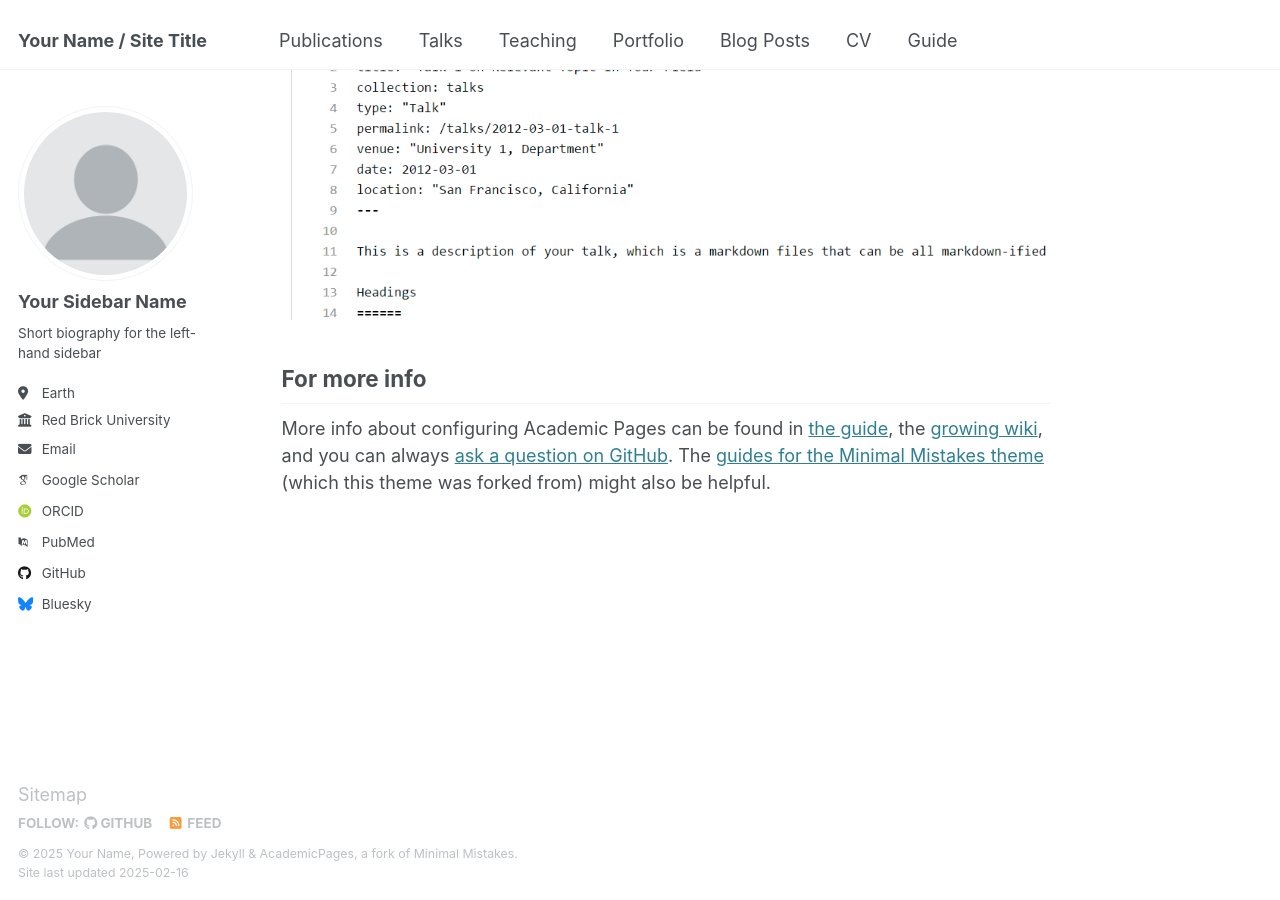
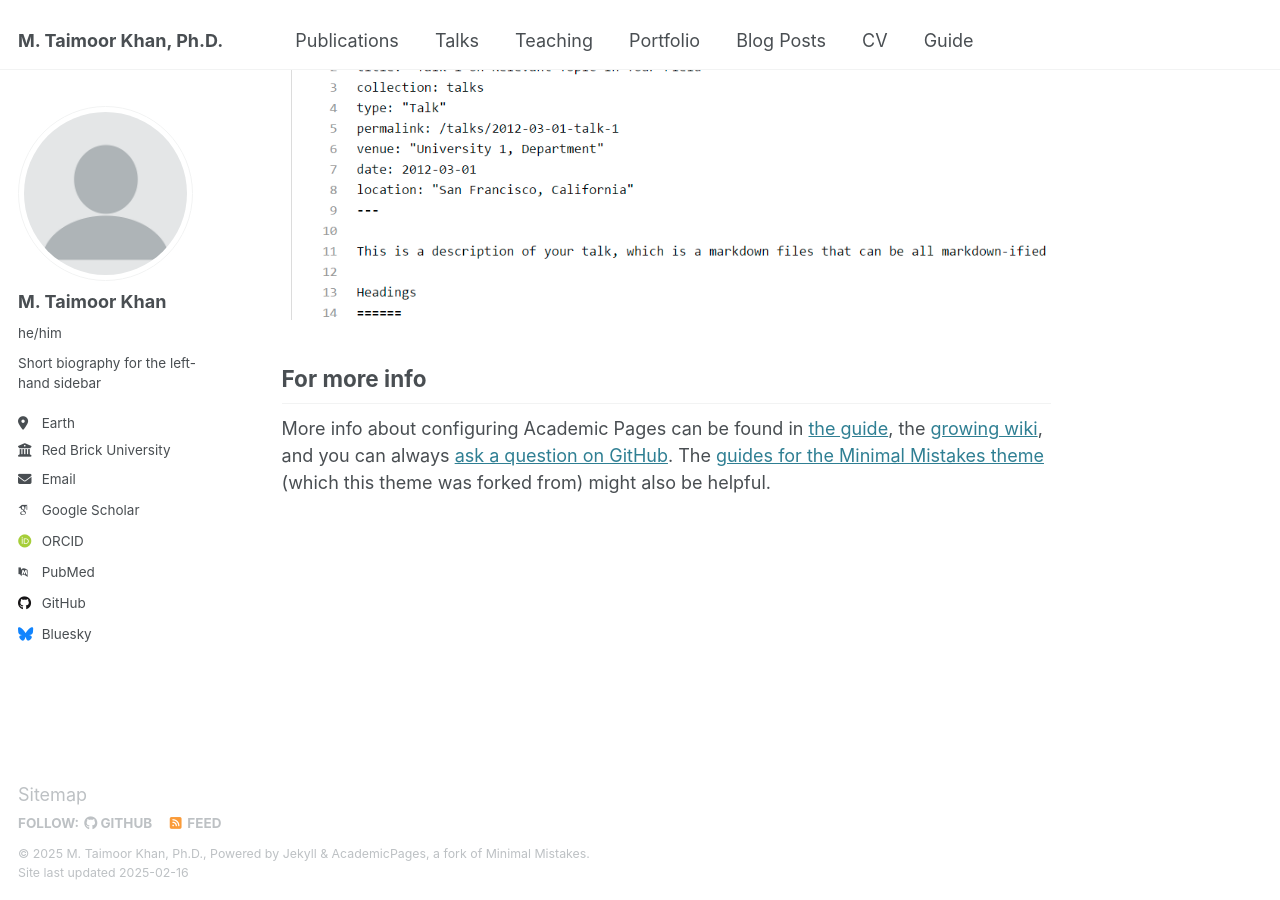
Before and after one commit to taimoorkhan-nlp/taimoorkhan-nlp.github.io, a Jekyll site: the page built from _pages/about.md, in a window 1280 px wide and 900 px high, scrolled down 2642 px. Built offline with Jekyll 4.4.1, drawn with Linux system fonts in a browser that asks for light colours; some web fonts are replaced.

Commit message:
Update _config.yml

```diff
--- a/_config.yml
+++ b/_config.yml
@@ -9,10 +9,13 @@
 # Basic Site Settings
 locale                   : "en-US"
 site_theme               : "default"
-title                    : "Your Name / Site Title"
+title                    : "M. Taimoor Khan, Ph.D."
 title_separator          : "-"
-name                     : &name "Your Name"
-description              : &description "personal description"
+name                     : &name "M. Taimoor Khan, Ph.D."
+description              : &description "About
+Hi, I’m Taimoor Khan, senior researcher (Big Data Analytics team), Knowledge technologies for social sciences (KTS) dept., GESIS (Germany).
+My research interests are Natural language processing, Machine learning and Big data engineering. As a senior researcher at GESIS, I pursue my research interests and contribute to the services in capacity of strategy building, designing, management and development. I did Ph.D. in Computer Science from Bahria University, Pakistan in 2018. My Ph.D. thesis title was “Lifelong machine learning topic modeling for large-scale aspect extraction”. I earned multiple merit awards, travel grants and was awarded Student researcher of the year in 2016.
+Before joining GESIS in 2022, I worked for 11 years in academia, starting as a Lecturer at COMSATS University, Pakistan in 2011. In 2014, I joined National University of Computer and Emerging Sciences, Pakistan as an Assistant Professor. In the 2007 - 2011 period, Performed various Software developer contractual jobs both in Pakistan and Australia. I did M.S. (Information Technology) from Swinburne University, Australia in 2010 and B.S. (Computer and Information Sciences) from PIEAS, Pakistan in 2007."
 url                      : https://academicpages.github.io # the base hostname & protocol for your site e.g. "https://[your GitHub username].github.io"
 baseurl                  : "" # the subpath of your site, e.g. "/blog"
 repository               : "academicpages/academicpages.github.io"
@@ -23,8 +26,8 @@ repository               : "academicpages/academicpages.github.io"
 author:
   # Biographic information
   avatar           : "profile.png"
-  name             : "Your Sidebar Name"
-  pronouns         : # example: "she/her"
+  name             : "M. Taimoor Khan"
+  pronouns         : "he/him"
   bio              : "Short biography for the left-hand sidebar"
   location         : "Earth"
   employer         : "Red Brick University"
```
